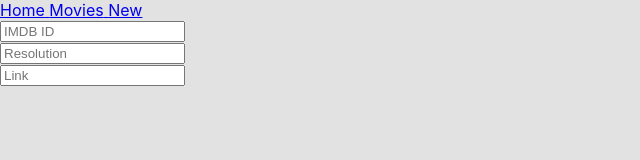
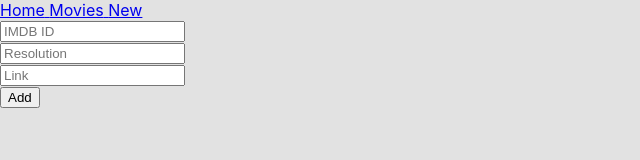
Before and after one commit to KuchipudiVikas/Media-Library-using-MERN-Stack, a React (Create React App) app in the folder client/: page /new in a window 1280 px wide. Shown: the top 160 px of the page, without its empty margins (0-640 px from the left). Built offline with nearby package versions, Linux system fonts and the light colour scheme.

Commit message:
fix 'new' page

```diff
--- a/client/package.json
+++ b/client/package.json
@@ -7,6 +7,7 @@
     "@testing-library/jest-dom": "^5.16.5",
     "@testing-library/react": "^13.3.0",
     "@testing-library/user-event": "^13.5.0",
+    "axios": "^0.27.2",
     "react": "^18.2.0",
     "react-dom": "^18.2.0",
     "react-router-dom": "^6.2.1",
--- a/client/src/components/navigation/navbar.component.jsx
+++ b/client/src/components/navigation/navbar.component.jsx
@@ -2,6 +2,12 @@ import { Outlet, Link } from "react-router-dom";
 import navCategories from "./navcategories"
 
 import { Fragment } from 'react';
+
+const Footer = () => {
+    return (
+        <h1>this is footer partial</h1>
+    )
+}
 
 const NavBar = () => {
     return (
@@ -17,6 +23,8 @@ const NavBar = () => {
                     })
                 }
                 <Outlet />
+
+
             </div>
         </Fragment>
     )
--- a/client/src/routes/new.jsx
+++ b/client/src/routes/new.jsx
@@ -1,14 +1,35 @@
 import { useState } from "react";
+import axios from 'axios';
+import { Navigate, useNavigate } from 'react-router-dom'
 
 const New = () => {
+    const navigate = useNavigate();
     const [movieinfo, setMovieinfo] = useState({ title: '', res: '', link: '' });
+    const HandleSubmit = () => {
+        axios.post('/movies', movieinfo).then(
+            response => {
+                navigate(`/`)
+
+            }
+        )
+    }
+
+    const handleChange = (e) => {
+        const { name, value } = e.target;
+        setMovieinfo(prevState => ({
+            ...prevState,
+            [name]: value
+        }))
+    }
+
+
     return (
         <div>
-            <form action="/movies" method="post">
-                <div><input type="text" placeholder="IMDB ID" /></div>
-                <div><input type="text" placeholder="Resolution" /></div>
-                <div><input type="text" placeholder="Link" /></div>
-            </form>
+            <div><input name="title" type="text" placeholder="IMDB ID" onChange={handleChange} /></div>
+            <div><input name="res" type="text" placeholder="Resolution" onChange={handleChange} /></div>
+            <div><input name="link" type="text" placeholder="Link" onChange={handleChange} /></div>
+            <div className=""><button onClick={HandleSubmit}>Add</button></div>
+
         </div>
     )
 }
```
Also changed, not shown: 2 other files (tests, documents, lock files or other folders).
